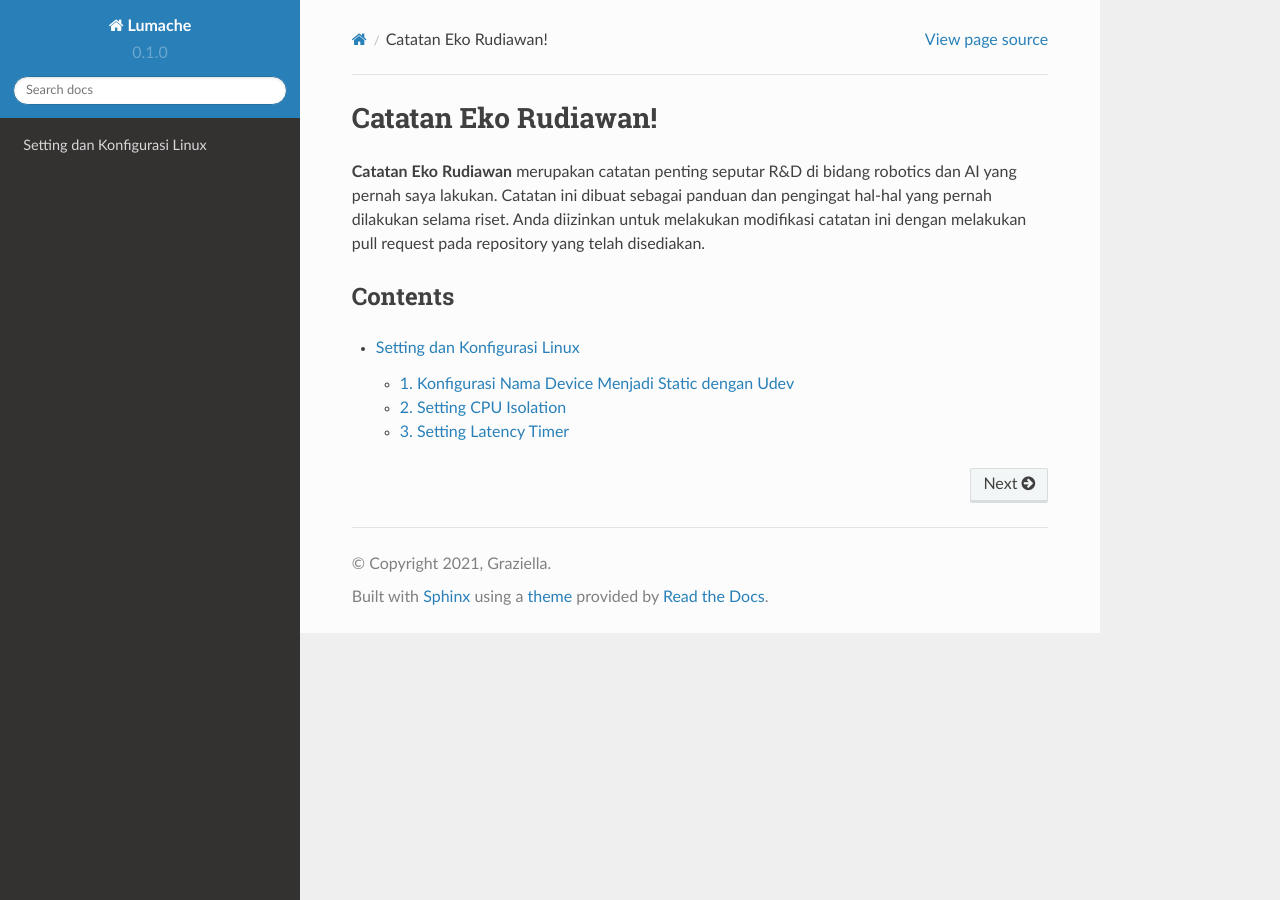
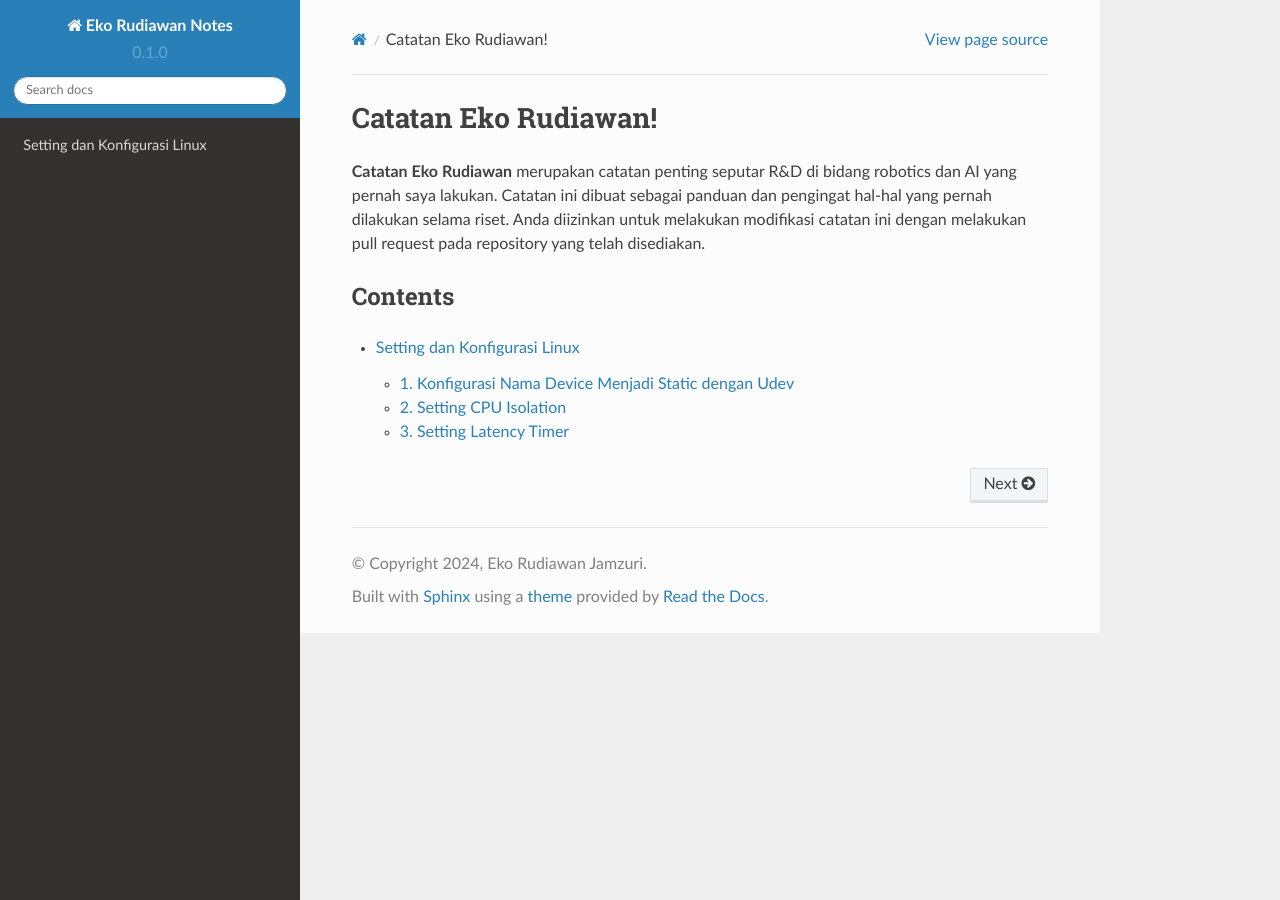
Before and after one commit to ekorudiawan/ekorudiawan-notes, a Sphinx documentation site: the page built from docs/source/index.rst, in a window 1280 px wide. Built offline with Sphinx 7.4.7 and the Read the Docs theme 2.0.0, drawn with Linux system fonts in a browser that asks for light colours; pages that are not in the unit, such as notebooks, are missing from menus.

Commit message:
Update conf.py

```diff
--- a/docs/source/conf.py
+++ b/docs/source/conf.py
@@ -2,9 +2,9 @@
 
 # -- Project information
 
-project = 'Lumache'
-copyright = '2021, Graziella'
-author = 'Graziella'
+project = 'Eko Rudiawan Notes'
+copyright = '2024, Eko Rudiawan Jamzuri'
+author = 'Eko Rudiawan Jamzuri'
 
 release = '0.1'
 version = '0.1.0'
```
